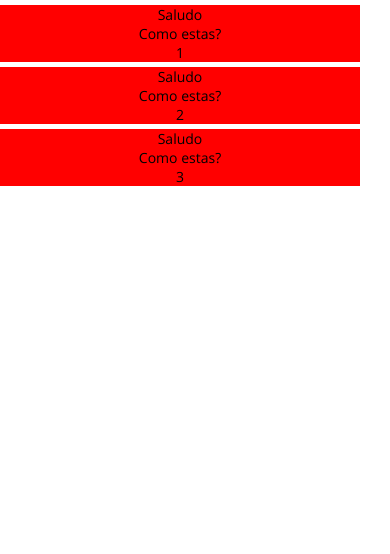
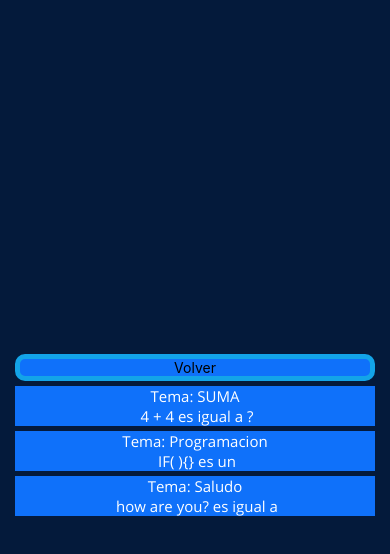
Before and after one commit to Javier-A-Romano/switch-romano, a React Native app: screen / in a window 390 px wide. Shown: the top 554 px of the page. Built offline with nearby package versions, Linux system fonts and the light colour scheme.

Commit message:
Colors and Style

```diff
--- a/App.js
+++ b/App.js
@@ -1,12 +1,13 @@
 import { StatusBar } from 'expo-status-bar';
 import React from 'react';
-import { StyleSheet, Text, View } from 'react-native';
+import { StyleSheet, View } from 'react-native';
+import colors from './constant/colors';
 import { ScreenManager } from './screen/ScreenManager';
 
 
 const App = () => {
   return (
-    <View>
+    <View style={styles.container}>
 
       <ScreenManager />
 
@@ -19,7 +20,7 @@ const App = () => {
 const styles = StyleSheet.create({
   container: {
     flex: 1,
-    backgroundColor: '#fff',
+    backgroundColor: colors.bluedark,
     alignItems: 'center',
     justifyContent: 'center',
   },
--- a/components/ComponentModal.js
+++ b/components/ComponentModal.js
@@ -1,5 +1,6 @@
 import React from 'react'
 import { Modal, StyleSheet, TouchableOpacity, Text, View } from 'react-native';
+import colors from '../constant/colors';
 
 export const ComponentModal = ({ modalVisible, itemSelected, onHandlerDelete }) => {
   return (
@@ -14,21 +15,21 @@ export const ComponentModal = ({ modalVisible, itemSelected, onHandlerDelete })
               style={styles.buttonModal}
               onPress={() => onHandlerDelete(itemSelected.id, "1")}
             >
-              <Text>{itemSelected.option1}</Text>
+              <Text style={styles.textModal}>{itemSelected.option1}</Text>
 
             </TouchableOpacity>
             <TouchableOpacity
               style={styles.buttonModal}
               onPress={() => onHandlerDelete(itemSelected.id, "2")}
             >
-              <Text>{itemSelected.option2}</Text>
+              <Text style={styles.textModal} >{itemSelected.option2}</Text>
 
             </TouchableOpacity>
             <TouchableOpacity
               style={styles.buttonModal}
               onPress={() => onHandlerDelete(itemSelected.id, "3")}
             >
-              <Text>{itemSelected.option3}</Text>
+              <Text style={styles.textModal} >{itemSelected.option3}</Text>
 
             </TouchableOpacity>
           </View>
@@ -46,19 +47,21 @@ const styles = StyleSheet.create({
   },
   modalContent: {
     padding: 30,
-    backgroundColor: "blue",
+    backgroundColor: colors.blue,
     alignSelf: 'center',
     alignItems: 'center',
     justifyContent: 'center',
     borderWidth: 5,
     borderRadius: 10,
-    borderColor: "red",
+    borderColor: colors.cian,
     elevation: 8,
 
 
   },
   modalMessage: {
     fontSize: 20,
+    fontFamily: 'open-sans',
+    color: colors.white,
   },
   modalTitle: {
     fontSize: 30,
@@ -75,14 +78,18 @@ const styles = StyleSheet.create({
     shadowRadius: 3.84,
     elevation: 5,
   },
+  textModal: {
+    fontFamily: 'open-sans',
+    color: colors.white,
+  },
   buttonModal: {
-    backgroundColor: "orange",
+    backgroundColor: colors.bluedark,
     height: 50,
     width: 150,
     alignItems: "center",
     justifyContent: "center",
     borderRadius: 10,
-    borderColor: "purple",
+    borderColor: colors.cian,
     borderWidth: 5,
   },
 
--- a/components/ComponentsFlat.js
+++ b/components/ComponentsFlat.js
@@ -1,5 +1,6 @@
 import React from 'react'
 import { FlatList, StyleSheet, Text, TouchableOpacity, View } from 'react-native'
+import colors from '../constant/colors';
 
 export const ComponentsFlat = ({ itemlist, onHandlerModal }) => {
     return (
@@ -12,9 +13,8 @@ export const ComponentsFlat = ({ itemlist, onHandlerModal }) => {
                         style={styles.questionS}
                         onPress={() => onHandlerModal(data.item.id)}
                     >
-                        <Text style={styles.text}>{data.item.theme}</Text>
-                        <Text style={styles.text}>{data.item.question1}</Text>
-                        <Text style={styles.text}>{data.item.correct}</Text>
+                        <Text style={styles.text}>Tema: {data.item.theme}</Text>
+                        <Text style={styles.text}> {data.item.question1}</Text>
 
 
 
@@ -38,24 +38,20 @@ const styles = StyleSheet.create({
 
 
     }, text: {
-        backgroundColor: "red",
+        color: colors.white,
         height: 50,
         flex: 1,
-        fontFamily: 'open-sans'
+        fontFamily: 'open-sans',
+        fontSize: 15,
 
     }, questionS: {
         flex: 1,
         alignItems: "center",
         justifyContent: "center",
-        backgroundColor: "red",
+        backgroundColor: colors.blue,
         width: 45,
-    },
-    buttonV: {
-        alignItems: "center",
-        justifyContent: "center",
-        width: 45,
-        backgroundColor: "red",
 
     },
 
+
 });
--- /dev/null
+++ b/constant/colors.js
@@ -0,0 +1,7 @@
+export default {
+  bluedark: '#041A3B',
+  cian: '#13A4E8',
+  blue: '#0F71FA',
+  white: '#ffffff',
+
+}
--- a/screen/ScreenList.js
+++ b/screen/ScreenList.js
@@ -1,10 +1,11 @@
 import React, { useState } from 'react'
-import { View } from 'react-native';
+import { StyleSheet, Text, TouchableOpacity, View } from 'react-native';
 import { ComponentsFlat } from '../components/ComponentsFlat'
 import { ComponentModal } from '../components/ComponentModal'
+import colors from '../constant/colors';
 
 
-export const ScreenList = ({ itemlist, setItemList }) => {
+export const ScreenList = ({ itemlist, setItemList, setScreenNum }) => {
 
 
     const [modalVisible, setModalVisible] = useState(false);
@@ -30,9 +31,22 @@ export const ScreenList = ({ itemlist, setItemList }) => {
         setItemSelected(itemlist.filter(item => item.id === id)[0]);
         setModalVisible(!modalVisible);
     }
+    const back = () => {
+
+
+        setScreenNum(1);
+
+
+    }
     return (
-        <View>
+        <View style={styles.list}>
+            <TouchableOpacity
+                style={styles.volver}
+                onPress={back}
+            >
+                <Text style={styles.textList}>Volver</Text>
 
+            </TouchableOpacity>
             <ComponentsFlat itemlist={itemlist} onHandlerModal={onHandlerModal} setModalVisible={setModalVisible} />
 
             <ComponentModal
@@ -45,3 +59,25 @@ export const ScreenList = ({ itemlist, setItemList }) => {
         </View>
     )
 }
+const styles = StyleSheet.create({
+    list: {
+        paddingTop: 25,
+        alignItems: 'center',
+        justifyContent: 'center',
+
+    },
+    textList: {
+
+    },
+    volver: {
+        alignItems: "center",
+        justifyContent: "center",
+        backgroundColor: colors.blue,
+        width: 360,
+        borderRadius: 10,
+        borderColor: colors.cian,
+        borderWidth: 5,
+    },
+
+
+});
--- a/screen/ScreenLogin.js
+++ b/screen/ScreenLogin.js
@@ -23,8 +23,8 @@ export const ScreenLogin = ({ setScreenNum }) => {
     }
     return (
         <View>
-            <InputAdd stateLocal={user} pholder={"Usuario"} onHandlerChange={onHandlerChangeUser} />
-            <InputAdd stateLocal={pass} pholder={"Contraseña"} onHandlerChange={onHandlerChangePass} />
+            <InputAdd stateLocal={user} pholder={"Usuario = test"} onHandlerChange={onHandlerChangeUser} />
+            <InputAdd stateLocal={pass} pholder={"Contraseña = test"} onHandlerChange={onHandlerChangePass} />
 
 
             <Button onPress={login} title="login" />
--- a/screen/ScreenManager.js
+++ b/screen/ScreenManager.js
@@ -11,28 +11,28 @@ export const ScreenManager = () => {
     const [screenNum, setScreenNum] = useState(2);
     const [itemlist, setItemList] = useState([{
         "id": "0.5091013499818855",
-        "option1": "Holaaaa1",
-        "option2": "Holaaaa1",
-        "option3": "Holaaaa1",
-        "question1": "Como estas?",
+        "option1": "6",
+        "option2": "7",
+        "option3": "8",
+        "question1": "4 + 4 es igual a ?",
+        "theme": "SUMA",
+        "correct": "3",
+    }, {
+        "id": "0.53525235235235",
+        "option1": "constante",
+        "option2": "condicional",
+        "option3": "variable",
+        "question1": "IF( ){} es un",
+        "theme": "Programacion",
+        "correct": "2",
+    }, {
+        "id": "0.535252352334235",
+        "option1": "como estas?",
+        "option2": "cuanto estas?",
+        "option3": "como estoy?",
+        "question1": "how are you? es igual a",
         "theme": "Saludo",
         "correct": "1",
-    }, {
-        "id": "0.53525235235235",
-        "option1": "Holaaaa1",
-        "option2": "Holaaaa1",
-        "option3": "Holaaaa1",
-        "question1": "Como estas?",
-        "theme": "Saludo",
-        "correct": "2",
-    }, {
-        "id": "0.535252352335235",
-        "option1": "Holaaaa1",
-        "option2": "Holaaaa1",
-        "option3": "Holaaaa1",
-        "question1": "Como estas?",
-        "theme": "Saludo",
-        "correct": "3",
     }
 
 
--- a/screen/ScreenQuestionAdd.js
+++ b/screen/ScreenQuestionAdd.js
@@ -1,16 +1,17 @@
 import React, { useState } from 'react'
-import { Button, Text, View } from 'react-native'
+import { Button, StyleSheet, Text, TouchableOpacity, View } from 'react-native'
 import { InputAdd } from '../components/InputAdd'
+import colors from '../constant/colors';
 
 export const ScreenQuestionAdd = ({ setScreenNum, setItemList, itemlist }) => {
     const [theme, setTheme] = useState();
-    const [question, setQuestion] = useState();
+    const [question1, setQuestion1] = useState();
     const [option1, setOption1] = useState();
     const [option2, setOption2] = useState();
     const [option3, setOption3] = useState();
 
     const onHandlerChangeTheme = (t) => setTheme(t);
-    const onHandlerChangeQuestion = (t) => setQuestion(t);
+    const onHandlerChangeQuestion = (t) => setQuestion1(t);
     const onHandlerChangeOption1 = (t) => setOption1(t);
     const onHandlerChangeOption2 = (t) => setOption2(t);
     const onHandlerChangeOption3 = (t) => setOption3(t);
@@ -19,18 +20,18 @@ export const ScreenQuestionAdd = ({ setScreenNum, setItemList, itemlist }) => {
 
 
 
-        if (theme.length >= 5 && question.length >= 5 && option1.length >= 5 && option2.length >= 5 && option3.length >= 5) {
+        if (theme.length >= 5 && question1.length >= 5 && option1.length >= 5 && option2.length >= 5 && option3.length >= 5) {
             setItemList(currentItems =>
                 [...currentItems, {
                     id: Math.random().toString(), theme: theme, question1: question1, option1: option1,
                     option2: option2, option3: option3, correct: correct
                 }]);
-            setQuestion("");
+            setQuestion1("");
             setOption1("");
             setOption2("");
             setOption3("");
         } else {
-            setQuestion("");
+            setQuestion1("");
             setOption1("");
             setOption2("");
             setOption3("");
@@ -48,20 +49,94 @@ export const ScreenQuestionAdd = ({ setScreenNum, setItemList, itemlist }) => {
     return (
         <View>
             <InputAdd stateLocal={theme} pholder={"tema a mostrar"} onHandlerChange={onHandlerChangeTheme} />
-            <InputAdd stateLocal={question} pholder={"Pregunta"} onHandlerChange={onHandlerChangeQuestion} />
+            <InputAdd stateLocal={question1} pholder={"Pregunta"} onHandlerChange={onHandlerChangeQuestion} />
 
-            <InputAdd stateLocal={option1} pholder={"tema a mostrar"} onHandlerChange={onHandlerChangeOption1} />
-            <InputAdd stateLocal={option2} pholder={"tema a mostrar"} onHandlerChange={onHandlerChangeOption2} />
-            <InputAdd stateLocal={option3} pholder={"tema a mostrar"} onHandlerChange={onHandlerChangeOption3} />
+            <InputAdd stateLocal={option1} pholder={"Opcion 1"} onHandlerChange={onHandlerChangeOption1} />
+            <InputAdd stateLocal={option2} pholder={"Opcion 2"} onHandlerChange={onHandlerChangeOption2} />
+            <InputAdd stateLocal={option3} pholder={"Opcion 3"} onHandlerChange={onHandlerChangeOption3} />
+            <View style={styles.row1}>
 
-            <Button onPress={() => add("1")} title="Correcta opcion1" />
-            <Button onPress={() => add("2")} title="Correcta opcion2" />
+                <TouchableOpacity
+                    style={styles.options}
+                    onPress={() => add("1")}
+                >
+                    <Text style={styles.textList}>Opcion1</Text>
 
-            <Button onPress={() => add("3")} title="Correcta opcion3" />
+                </TouchableOpacity>
 
 
-            <Button onPress={next} title="modo alumno" />
+                <TouchableOpacity
+                    style={styles.options}
+                    onPress={() => add("1")}
+                >
+                    <Text style={styles.textList}>Opcion2</Text>
+
+                </TouchableOpacity>
+
+
+                <TouchableOpacity
+                    style={styles.options}
+                    onPress={() => add("1")}
+                >
+                    <Text style={styles.textList}>Opcion3</Text>
+
+                </TouchableOpacity>
+
+            </View>
+
+            <TouchableOpacity
+                style={styles.buttonTest}
+                onPress={next}
+            >
+                <Text style={styles.textList}>MODO PRUEBA</Text>
+
+            </TouchableOpacity>
 
         </View>
     )
 }
+
+const styles = StyleSheet.create({
+    list: {
+        paddingTop: 25,
+        alignItems: 'center',
+        justifyContent: 'center',
+
+    },
+    row1: {
+        flexDirection: 'row',
+        marginBottom: 5,
+        alignItems: "center",
+        justifyContent: "center",
+    }
+    ,
+    textList: {
+        color: colors.white,
+        height: 30,
+        fontFamily: 'open-sans',
+        fontSize: 15,
+    },
+    options: {
+        alignItems: "center",
+        justifyContent: "center",
+        backgroundColor: colors.blue,
+        width: 110,
+        borderRadius: 10,
+        borderColor: colors.cian,
+        borderWidth: 2,
+        marginTop: 2,
+
+    },
+    buttonTest: {
+
+        alignItems: "center",
+        justifyContent: "center",
+        backgroundColor: colors.blue,
+        borderRadius: 10,
+        borderColor: colors.cian,
+        borderWidth: 2,
+        marginTop: 2,
+    }
+
+
+});
```
Also changed, not shown: components/InputAdd.js (+10 -4 lines).
